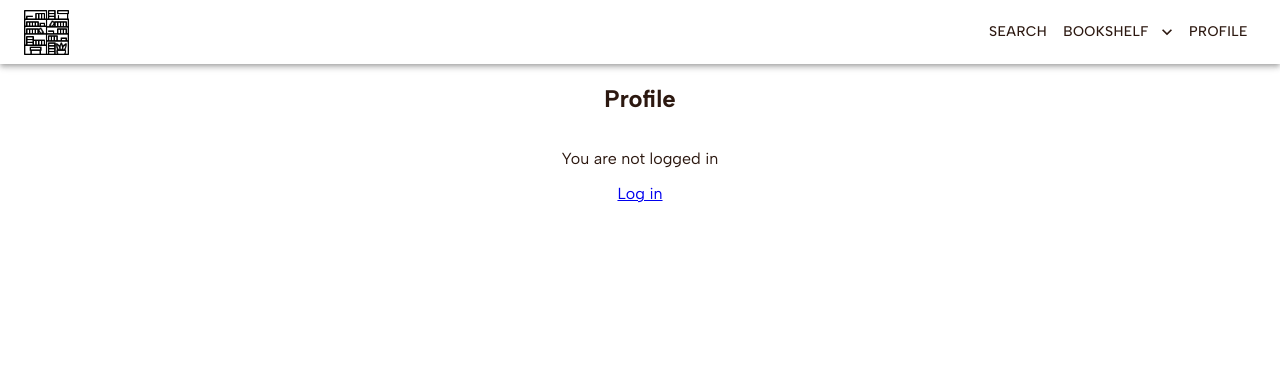
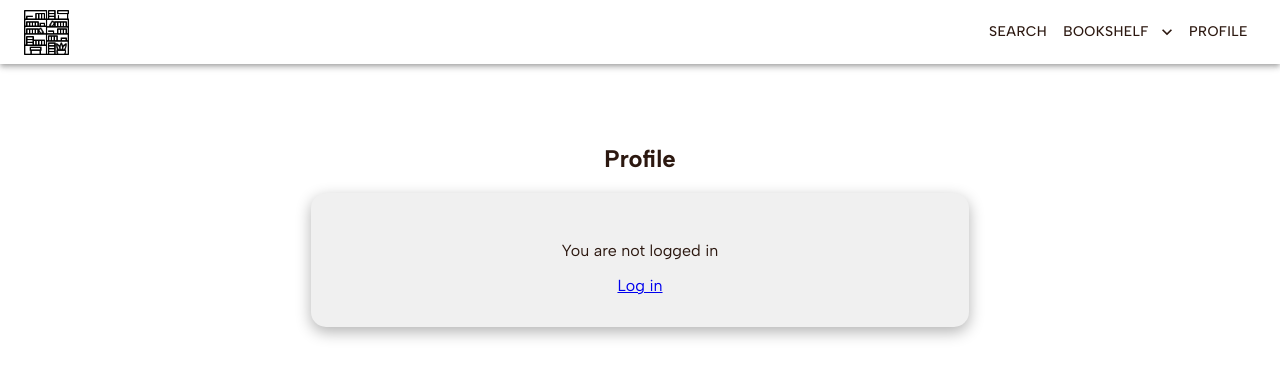
Before and after one commit to AnnaSokoltsova/bookshelf, a React (Create React App) app: page /profile in a window 1280 px wide. Shown: the top 378 px of the page. Built offline with nearby package versions, Linux system fonts and the light colour scheme; no server answers; a web font is replaced by a local one.

Commit message:
Style Profile
added styles for Profile component

```diff
--- a/src/components/Profile/Profile.js
+++ b/src/components/Profile/Profile.js
@@ -29,7 +29,7 @@ export default function Profile() {
         <h2>Profile</h2>
         {loading ? <p>Loading...</p> : <div className={classes.profile}>
         {currentUser ? (
-          <p>Email: {currentUser.email}</p>
+          <p className={classes["profile__text"]}>Email: {currentUser.email}</p>
         ) : (
           <p>You are not logged in</p>
         )}
--- a/src/components/Profile/Profile.module.css
+++ b/src/components/Profile/Profile.module.css
@@ -2,8 +2,19 @@
   display: flex;
   flex-direction: column;
   align-items: center;
+  width: 55%;
+  background: var(--clr-background-light);
+  margin: auto;
+  box-shadow: var(--light-shadow);
+  padding: 2rem;
+  border-radius: 15px ;
+}
+
+.profile__text {
+  font-size: 1rem;
 }
 
 h2 {
   text-align: center;
+  margin-top: 5rem;
 }
```
